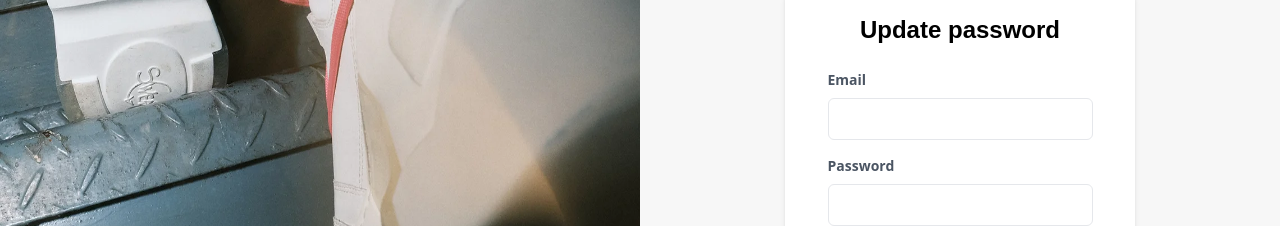
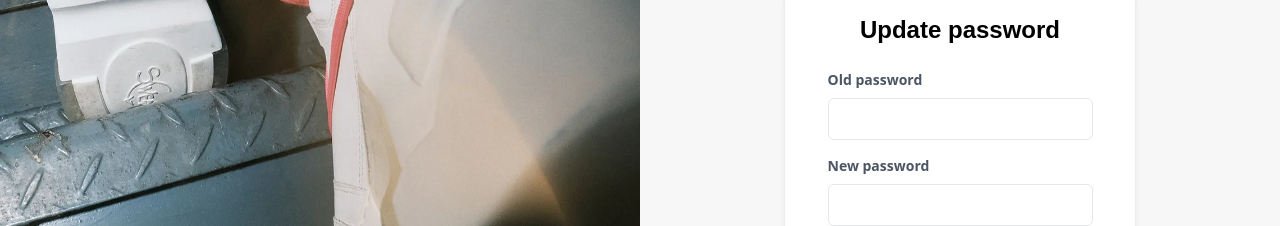
Before and after one commit to TiboMertens/SWEARLondon-VUE, a Vue app: page /#/updatePassword in a window 1280 px wide. Shown: the part 294-520 px from the top of the page. Built offline with nearby package versions, Linux system fonts and the light colour scheme; sample sign-in values are in the browser's storage.

Commit message:
feat: add admin check & old password form

```diff
--- a/src/components/PasswordForm.vue
+++ b/src/components/PasswordForm.vue
@@ -1,12 +1,46 @@
 <script setup>
-import { ref } from 'vue';
+import { onMounted, ref } from 'vue';
 import { useRouter } from 'vue-router';
+import { jwtDecode } from "jwt-decode";
 
 const router = useRouter();
 
-const email = ref('');
-const password = ref('');
+const oldPassword = ref('');
+const newPassword = ref('');
 const errorMessage = ref('');
+
+const token = localStorage.getItem('token');
+
+let isAdmin = false;
+
+onMounted(() => {
+    // Check if the user is logged in as an admin
+    const decodedToken = checkAdminStatus();
+});
+
+const checkAdminStatus = () => {
+    if (token) {
+        // Decode the token
+        const decodedToken = jwtDecode(token);
+
+        // Check if the user is an admin
+        if (decodedToken.admin) {
+            isAdmin = true;
+            console.log('User is an admin');
+        } else {
+            isAdmin = false;
+            console.log('User is not an admin');
+        }
+
+        return decodedToken;
+    } else {
+        // User is not logged in
+        isAdmin = false;
+        //redirect to login page
+        router.push('/');
+        console.log('User is not logged in');
+    }
+};
 
 const updatePassword = async () => {
     try {
@@ -47,13 +81,13 @@ const updatePassword = async () => {
     <form @submit.prevent="updatePassword">
         <div class="mb-[32px]">
             <div class="mb-4">
-                <label for="email" class="block text-gray-600 text-sm font-semibold mb-2">Email</label>
-                <input v-model="email" type="email" id="email"
+                <label for="oldPassword" class="block text-gray-600 text-sm font-semibold mb-2">Old password</label>
+                <input v-model="oldPassword" type="oldPassword" id="oldPassword"
                     class="w-full px-4 py-2 border rounded-md focus:outline-none focus:ring focus:border-[#69FF47]" />
             </div>
             <div class="mb-4">
-                <label for="password" class="block text-gray-600 text-sm font-semibold mb-2">Password</label>
-                <input v-model="password" type="password" id="password"
+                <label for="newPassword" class="block text-gray-600 text-sm font-semibold mb-2">New password</label>
+                <input v-model="newPassword" type="newPassword" id="newPassword"
                     class="w-full px-4 py-2 border rounded-md focus:outline-none focus:ring focus:border-[#69FF47]" />
             </div>
         </div>
```
